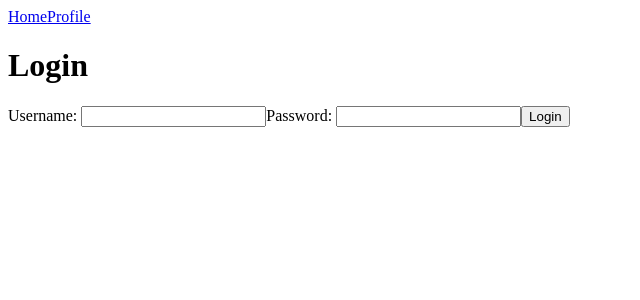
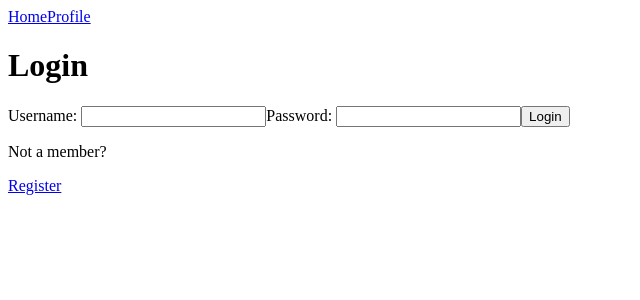
Before and after one commit to loulian444/GymTracker, a React (Vite) app in the folder client/: page / in a window 1280 px wide. Shown: the top 300 px of the page, without its empty margins (0-640 px from the left). Built offline with nearby package versions, Linux system fonts and the light colour scheme.

Commit message:
register link leads to register page

```diff
--- a/client/src/components/auth/Login.jsx
+++ b/client/src/components/auth/Login.jsx
@@ -1,6 +1,6 @@
 import { useEffect, useState } from "react";
 import LoginForm from "./LoginForm";
-import { useNavigate } from "react-router-dom";
+import { Link, useNavigate } from "react-router-dom";
 
 const Login = ({ setIsLoggedIn }) => {
   const [loginInfo, setLoginInfo] = useState({});
@@ -60,6 +60,7 @@ const Login = ({ setIsLoggedIn }) => {
       <h1>Login</h1>
       {message ? <p>{message}</p> : null}
       <LoginForm setLoginInfo={setLoginInfo} />
+      <p>Not a member?</p> <Link to={`/register`}>Register</Link>
     </>
   );
 };
```
